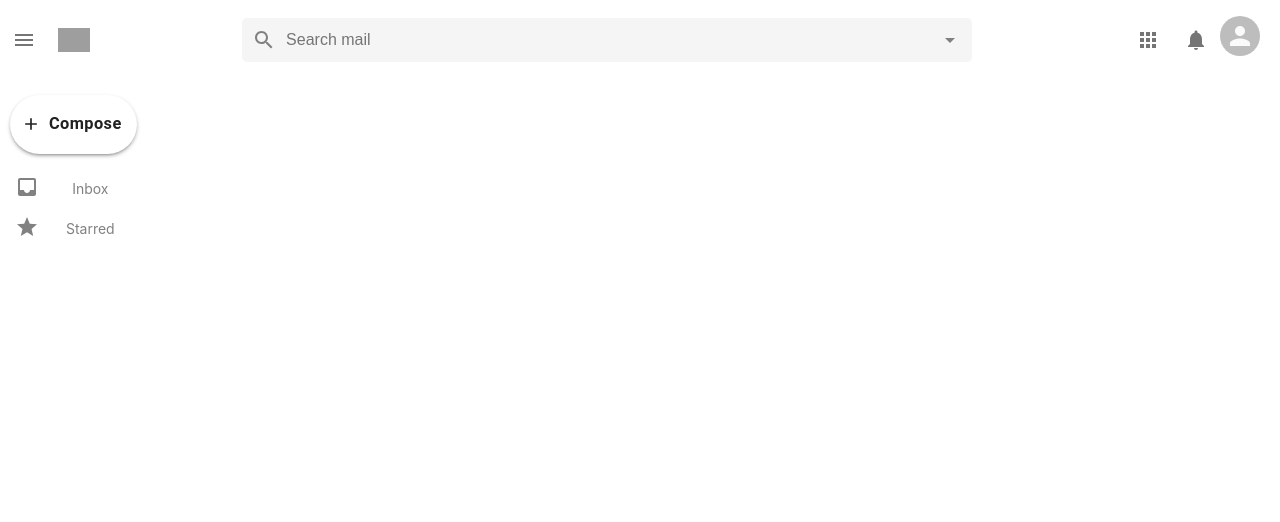
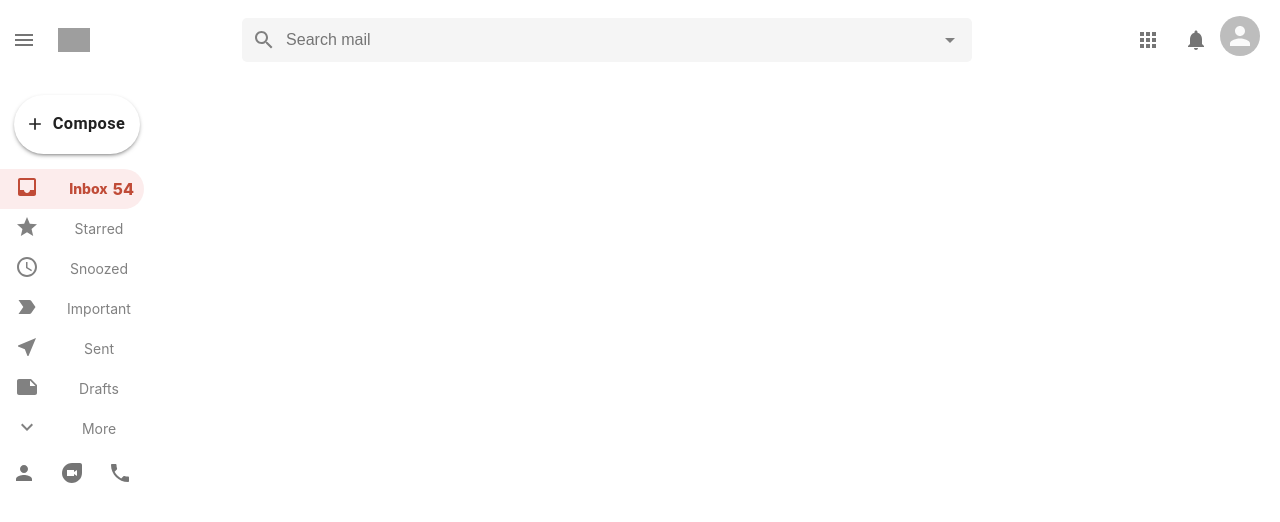
Before and after one commit to AravindMurgan/Gmail_react_redux_firebase, a React (Create React App) app: page / in a window 1280 px wide. Shown: the top 522 px of the page. Built offline with nearby package versions, Linux system fonts and the light colour scheme; grey boxes are pictures that could not be loaded.

Commit message:
sidebar--footer

```diff
--- a/src/components/Sidebar/Sidebar.css
+++ b/src/components/Sidebar/Sidebar.css
@@ -2,10 +2,6 @@
    margin-top: 1rem;
    position: absolute;
    left: 0;
-}
-
-.sidebar__btn{
-
 }
 
 
@@ -21,3 +17,8 @@
     box-shadow: 0px 2px 5px -2px rgba(0, 0, 0, 0.75) ;
 
 }
+
+.sidebar__footer{
+    display: flex;
+    justify-content: center;
+}
--- a/src/components/Sidebar/Sidebar.js
+++ b/src/components/Sidebar/Sidebar.js
@@ -1,10 +1,19 @@
-import { Button } from '@material-ui/core';
+import { Button ,IconButton} from '@material-ui/core';
+import AccessTimeIcon from '@material-ui/icons/AccessTime';
 import AddIcon from '@material-ui/icons/Add';
+import ExpandMoreIcon from '@material-ui/icons/ExpandMore';
 import InboxIcon from '@material-ui/icons/Inbox';
+import LabelImportantIcon from '@material-ui/icons/LabelImportant';
+import NearMeIcon from '@material-ui/icons/NearMe';
+import NoteIcon from '@material-ui/icons/Note';
+import StarIcon from '@material-ui/icons/Star';
 import React from 'react';
 import './Sidebar.css';
 import SidebarOption from './SidebarOption';
-import StarIcon from '@material-ui/icons/Star';
+import PersonIcon from '@material-ui/icons/Person';
+import DuoIcon from '@material-ui/icons/Duo';
+import PhoneIcon from '@material-ui/icons/Phone';
+
 
 function Sidebar() {
 	return (
@@ -13,9 +22,38 @@ function Sidebar() {
 				<h3>Compose</h3>
 			</Button>
 
-			<SidebarOption Icon={InboxIcon} title='Inbox' number={54} selected={true} />
-			<SidebarOption Icon={StarIcon} title='Starred' number={54} selected={true} />
+			<SidebarOption
+				Icon={InboxIcon}
+				title='Inbox'
+				number={54}
+				selected={true}
+			/>
+			<SidebarOption Icon={StarIcon} title='Starred' number={54} />
+			<SidebarOption Icon={AccessTimeIcon} title='Snoozed' number={54} />
+			<SidebarOption Icon={LabelImportantIcon} title='Important' number={54} />
+			<SidebarOption Icon={NearMeIcon} title='Sent' number={54} />
+			<SidebarOption Icon={NoteIcon} title='Drafts' number={54} />
+			<SidebarOption Icon={ExpandMoreIcon} title='More' number={54} />
+
+			<div className="sidebar__footer">
+			<div className="sidebar__footerIcons">
+				<IconButton>
+					<PersonIcon/>
+				</IconButton>
+				<IconButton>
+					<DuoIcon/>
+				</IconButton>
+				<IconButton>
+					<PhoneIcon/>
+				</IconButton>
+			</div>
 		</div>
+
+		</div>
+
+
+
+
 	);
 }
 
--- a/src/components/Sidebar/SidebarOption.css
+++ b/src/components/Sidebar/SidebarOption.css
@@ -7,11 +7,16 @@
     border-top-right-radius: 20px;
     border-bottom-right-radius: 20px;
     cursor: pointer;
+    width: 100%;
 }
 
 .sidebarOption:hover,
 .sidebarOption:hover > p,
-.sidebarOption:hover > h3{
+.sidebarOption:hover > h3,
+.sidebarOption--active,
+.sidebarOption--active > p,
+.sidebarOption--active > h3
+{
     background-color: #fcecec;
     color: #c04b37;
     font-weight: 800 !important;
@@ -19,6 +24,7 @@
 
 .sidebarOption > .inbox-icon{
     padding: 5px;
+    margin-right: 10px;
 }
 
 .sidebarOption > h3{
@@ -33,6 +39,11 @@
     display: none;
     font-weight: 300;
 }
+
+.sidebarOption--active > p{
+    display: inline !important;
+}
+
 .sidebarOption:hover > p{
     display: inline;
 }
--- a/src/components/Sidebar/SidebarOption.js
+++ b/src/components/Sidebar/SidebarOption.js
@@ -1,7 +1,7 @@
 import React from 'react';
 import './SidebarOption.css';
 
-function SidebarOption({ Icon, title, number,selected }) {
+function SidebarOption({ Icon, title, number, selected }) {
 	return (
 		<div className={`sidebarOption ${selected && 'sidebarOption--active'}`}>
 			<div className='inbox-icon'>
@@ -9,6 +9,9 @@ function SidebarOption({ Icon, title, number,selected }) {
 			</div>
 
 			<h3>{title}</h3>
+			<br/>
+			<br/>
+			<br/>
 			<p>{number}</p>
 		</div>
 	);
```
